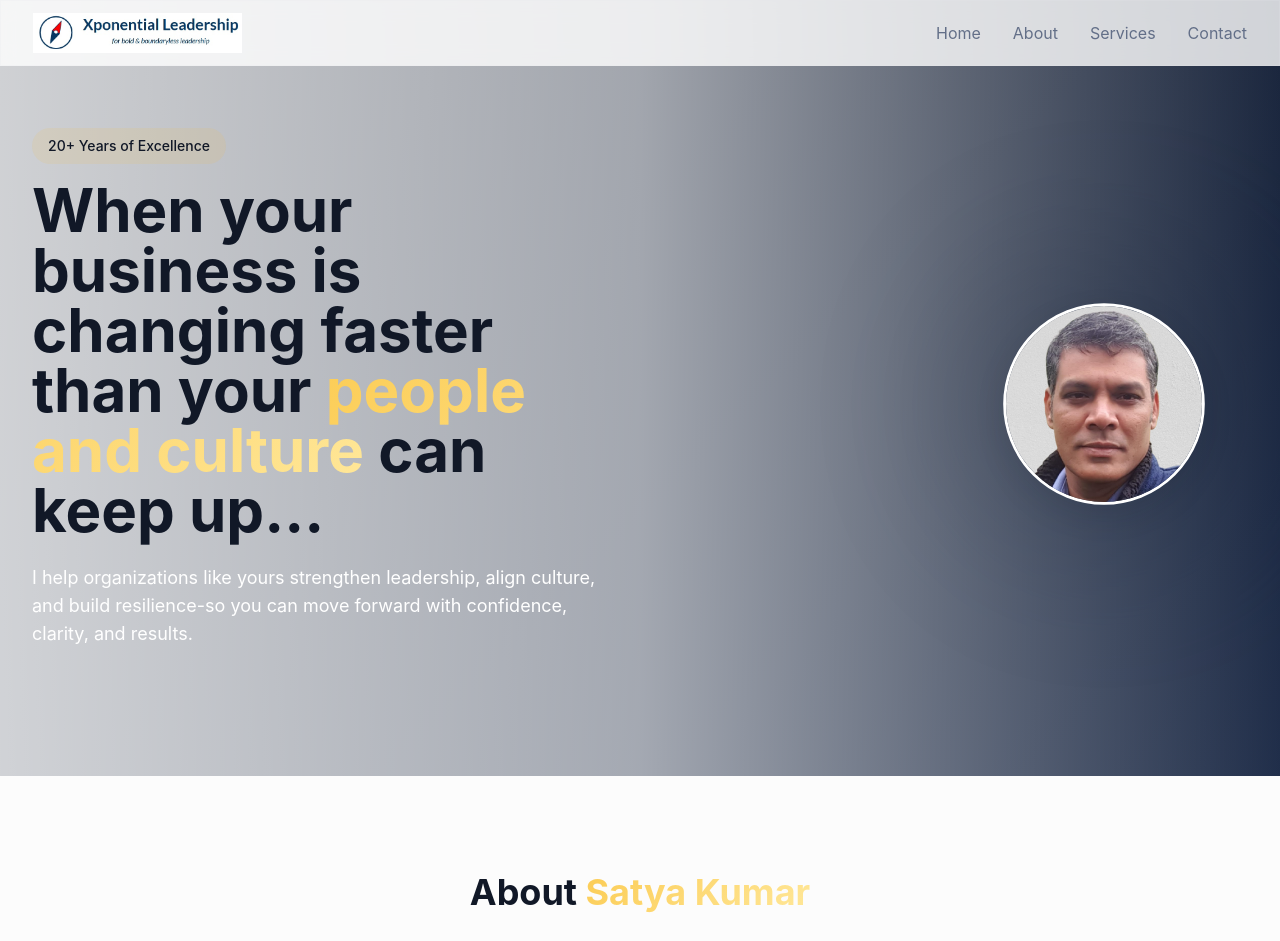
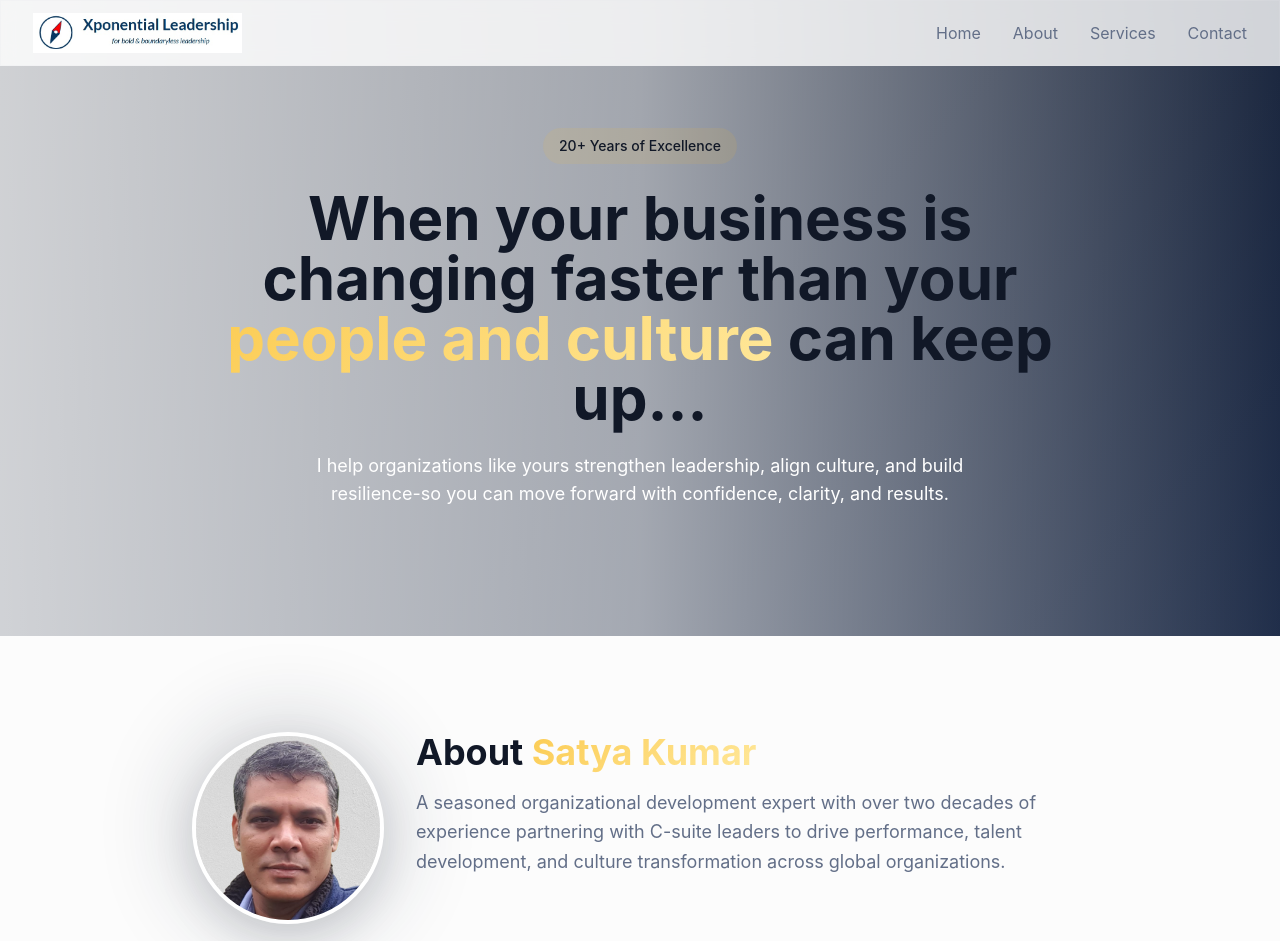
Before and after one commit to RaagTosh2007/xponentialleadership, a React (Vite) app: page / in a window 1280 px wide. Shown: the top 941 px of the page. Built offline with nearby package versions, Linux system fonts and the light colour scheme.

Commit message:
Changes
Co-authored-by: RaagTosh2007 <223451305+RaagTosh2007@users.noreply.github.com>

```diff
--- a/src/components/About.tsx
+++ b/src/components/About.tsx
@@ -47,14 +47,26 @@ const About = () => {
   return (
     <section id="about" className="py-16 lg:py-24 bg-secondary/30">
       <div className="container mx-auto px-4 sm:px-6 lg:px-8">
-        <div className="text-center mb-16">
-          <h2 className="text-3xl md:text-4xl font-bold mb-6">
-            About <span className="gradient-text">Satya Kumar</span>
-          </h2>
-          <p className="text-lg text-muted-foreground max-w-4xl mx-auto leading-relaxed">
-            A seasoned organizational development expert with over two decades of experience partnering with C-suite leaders
-            to drive performance, talent development, and culture transformation across global organizations.
-          </p>
+        <div className="flex flex-col md:flex-row items-center md:items-start gap-8 max-w-4xl mx-auto mb-16">
+          <div className="flex-shrink-0">
+            <div className="relative">
+              <div className="absolute inset-0 bg-gradient-primary rounded-full blur-2xl opacity-20 scale-110"></div>
+              <img
+                src="/lovable-uploads/2f57c10c-6b93-4dd0-bb17-d8a4b8bb8050.png"
+                alt="Satyanarayana Kumar - Management Consultant & Executive Coach"
+                className="relative w-40 h-40 md:w-48 md:h-48 rounded-full object-cover object-center shadow-strong border-4 border-background"
+              />
+            </div>
+          </div>
+          <div className="text-center md:text-left">
+            <h2 className="text-3xl md:text-4xl font-bold mb-4">
+              About <span className="gradient-text">Satya Kumar</span>
+            </h2>
+            <p className="text-lg text-muted-foreground leading-relaxed">
+              A seasoned organizational development expert with over two decades of experience partnering with C-suite leaders
+              to drive performance, talent development, and culture transformation across global organizations.
+            </p>
+          </div>
         </div>
 
         <div className="grid md:grid-cols-2 lg:grid-cols-4 gap-6 mb-12">
--- a/src/components/Hero.tsx
+++ b/src/components/Hero.tsx
@@ -1,6 +1,4 @@
 import { Button } from "@/components/ui/button";
-import profileImage from "@/assets/profile-suited.png";
-import { ArrowRight, CheckCircle } from "lucide-react";
 
 const Hero = () => {
   return (
@@ -8,35 +6,17 @@ const Hero = () => {
       <div className="absolute inset-0 bg-grid-pattern opacity-5"></div>
       <div className="absolute inset-0 bg-gradient-to-r from-background/80 via-background/60 to-transparent"></div>
       <div className="container mx-auto px-4 sm:px-6 lg:px-8 relative">
-        <div className="grid lg:grid-cols-2 gap-12 items-center">
-          <div className="text-center lg:text-left">
-            <div className="mb-6">
-              <span className="inline-block px-4 py-2 bg-accent/10 text-accent-foreground rounded-full text-sm font-medium mb-4">
+        <div className="max-w-4xl mx-auto text-center">
+          <span className="inline-block px-4 py-2 bg-accent/10 text-accent-foreground rounded-full text-sm font-medium mb-6">
             20+ Years of Excellence
           </span>
           <h1 className="text-4xl md:text-5xl lg:text-6xl font-bold leading-tight mb-6">
             When your business is changing faster than your{" "}
             <span className="gradient-text">people and culture</span> can keep up...
           </h1>
-              <p className="text-lg text-white mb-8 max-w-2xl">
+          <p className="text-lg text-white mb-8 max-w-2xl mx-auto">
             I help organizations like yours strengthen leadership, align culture, and build resilience-so you can move forward with confidence, clarity, and results.
           </p>
-            </div>
-
-
-          </div>
-
-          <div className="flex justify-center lg:justify-end">
-            <div className="relative">
-              <div className="absolute inset-0 bg-gradient-primary rounded-full blur-3xl opacity-20 scale-110"></div>
-              <img
-                src="/lovable-uploads/2f57c10c-6b93-4dd0-bb17-d8a4b8bb8050.png"
-                alt="Satyanarayana Kumar - Management Consultant & Executive Coach"
-                className="relative w-56 h-56 lg:w-72 lg:h-72 rounded-full object-cover object-center shadow-strong border-4 border-background"
-                style={{ transform: 'scale(0.7)', transformOrigin: 'center' }}
-              />
-            </div>
-          </div>
         </div>
       </div>
     </section>
```
Lines whose indentation alone changed are shown as unchanged.
